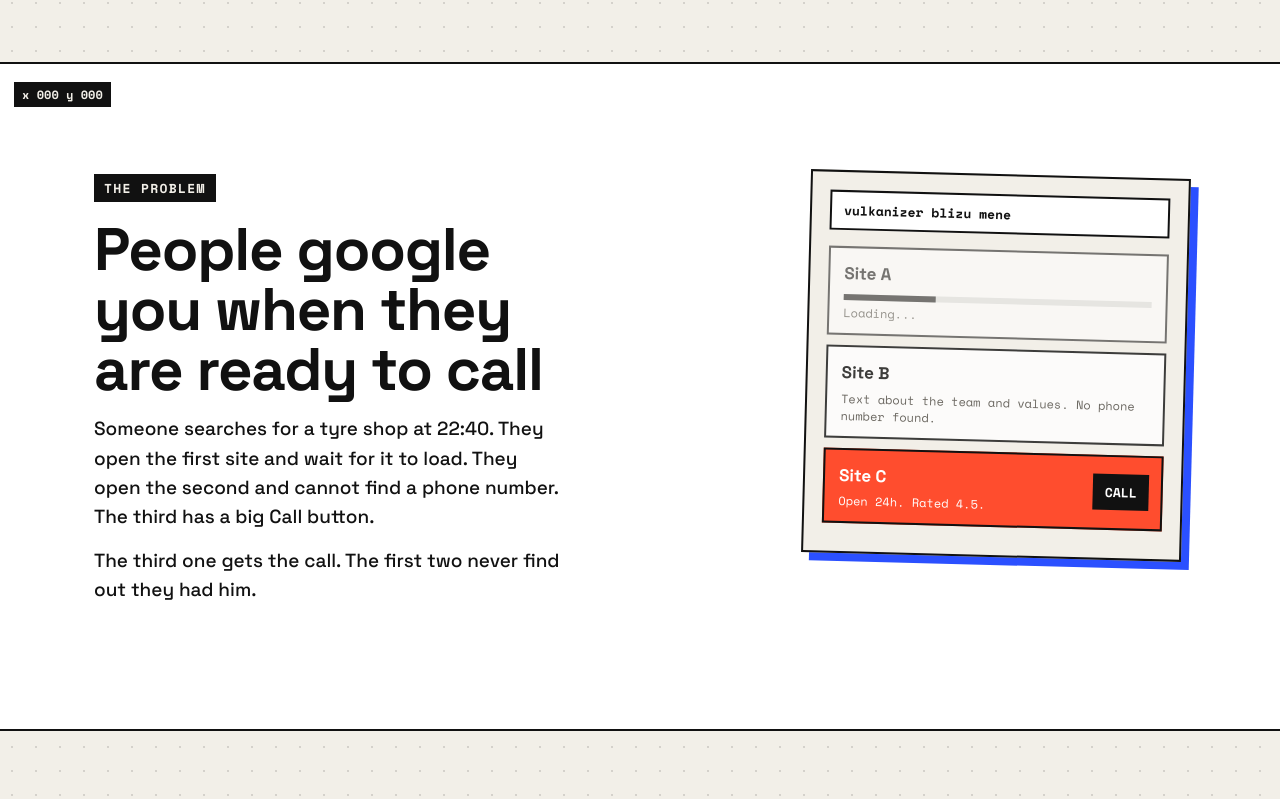
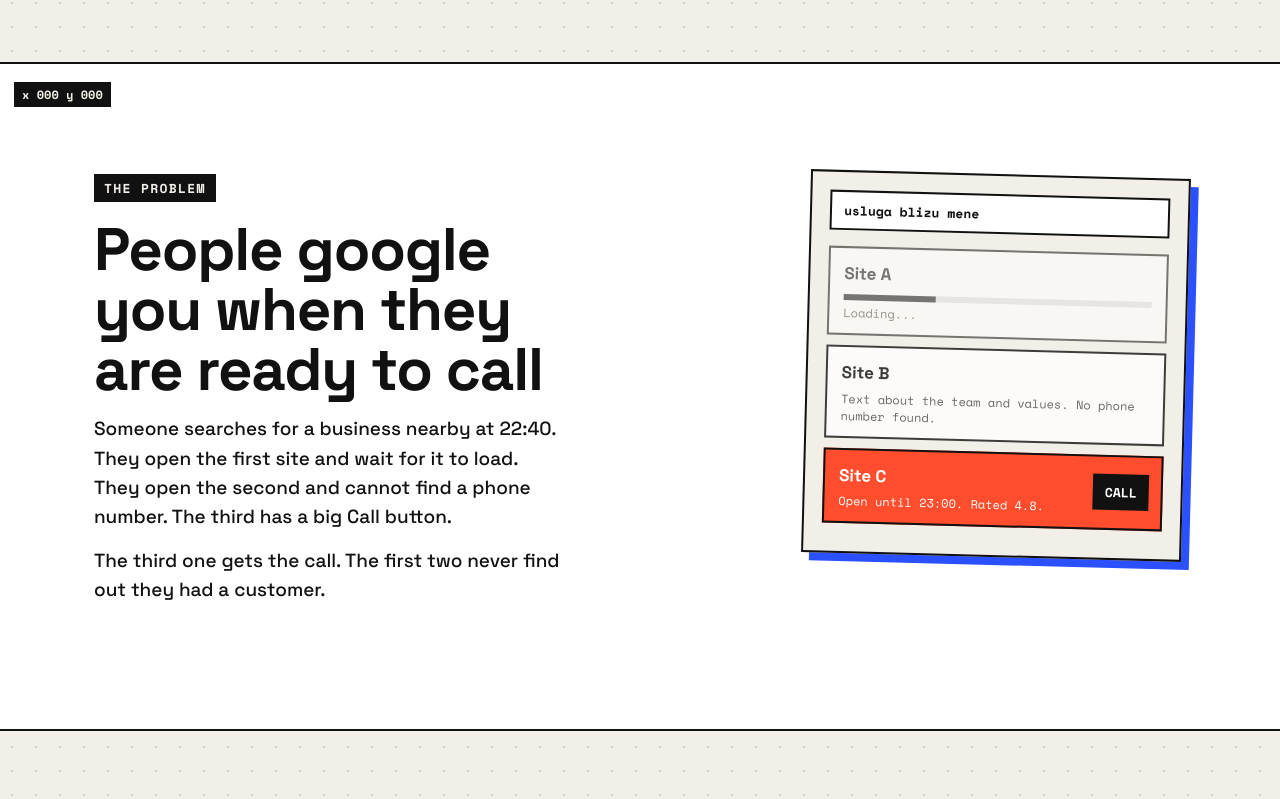
Before and after one commit to dejanapopovicc-ctrl/dr-markovic-sajt, a plain HTML site: page kiku-digital/index.html in a window 1280 px wide. Shown: the part 681-1480 px from the top of the page. Drawn offline with nearby package versions, Linux system fonts and the light colour scheme.

Commit message:
kiku: generic problem scenario
Co-Authored-By: Claude Sonnet 5.5 <noreply@anthropic.com>
Claude-Session: https://claude.ai/code/session_01V3JmGBF9gH4uU2Pj2Q4oNs

```diff
--- a/kiku-digital/index.html
+++ b/kiku-digital/index.html
@@ -4,7 +4,7 @@
 <title>kiku digital | Sajtovi za lokalne biznise u Srbiji</title><meta name="description" content="Sajt na kom se odmah vidi šta radiš i kako da te pozovu. Pet godina iskustva, srpski i engleski, radi na telefonu."><meta name="robots" content="noindex, nofollow">
 <link rel="preconnect" href="https://wsrv.nl" crossorigin><link rel="preconnect" href="https://fonts.googleapis.com"><link rel="preconnect" href="https://fonts.gstatic.com" crossorigin>
 <link href="https://fonts.googleapis.com/css2?family=Space+Grotesk:wght@500;700&family=Space+Mono:wght@400;700&display=swap" rel="stylesheet">
-<link rel="stylesheet" href="style.css?v=5"></head>
+<link rel="stylesheet" href="style.css?v=6"></head>
 <body data-title-sr="kiku digital | Sajtovi za lokalne biznise u Srbiji" data-title-en="kiku digital | Websites for local businesses in Serbia"><header class="top"><div class="wrap nb"><a class="logo" href="#top">kiku<i>.</i>digital</a><nav id="links"><a href="#dobijas"><span class="sr">Šta dobijaš</span><span class="en">What you get</span></a><a href="#radovi"><span class="sr">Radovi</span><span class="en">Work</span></a><a href="#proces"><span class="sr">Proces</span><span class="en">Process</span></a><a href="#kontakt"><span class="sr">Kontakt</span><span class="en">Contact</span></a></nav>
 <div class="lang" role="group" aria-label="Language"><button data-l="sr">SR</button><button data-l="en">EN</button></div><button class="burger" aria-label="Menu">&#9776;</button></div></header><main><section class="hero" id="top"><div class="wrap"><p class="kick"><span class="sr">Web dizajn za lokalne biznise u Srbiji</span><span class="en">Web design for local businesses in Serbia</span></p>
 <h1><span class="sr">Sajt na kom se odmah vidi šta radiš i kako da te pozovu</span><span class="en">A website that shows right away what you do and how to call you</span></h1>
@@ -12,12 +12,12 @@
 <div class="cta2"><a class="btn" href="#kontakt"><span class="sr">Zatraži predlog sajta</span><span class="en">Ask for a site proposal</span></a><a class="lnk" href="#radovi"><span class="sr">Pogledaj radove</span><span class="en">See the work</span></a></div></div></section>
 
 <section class="prob" id="problem"><div class="wrap two"><div><span class="eyebrow"><span class="sr">Problem</span><span class="en">The problem</span></span><h2><span class="sr">Ljudi te guglaju kad su spremni da zovu</span><span class="en">People google you when they are ready to call</span></h2>
-<p><span class="sr">Neko u 22:40 traži vulkanizer. Otvori prvi sajt i čeka da se učita. Otvori drugi i ne nađe broj telefona. Treći ima veliko dugme Pozovi.</span><span class="en">Someone searches for a tyre shop at 22:40. They open the first site and wait for it to load. They open the second and cannot find a phone number. The third has a big Call button.</span></p>
-<p><span class="sr">Treći dobija poziv. Prva dva nikad ne saznaju da su ga imala.</span><span class="en">The third one gets the call. The first two never find out they had him.</span></p></div>
-<div class="phone" aria-hidden="true"><div class="q">vulkanizer blizu mene</div>
+<p><span class="sr">Neko u 22:40 traži nekoga u svom kraju. Otvori prvi sajt i čeka da se učita. Otvori drugi i ne nađe broj telefona. Treći ima veliko dugme Pozovi.</span><span class="en">Someone searches for a business nearby at 22:40. They open the first site and wait for it to load. They open the second and cannot find a phone number. The third has a big Call button.</span></p>
+<p><span class="sr">Treći dobija poziv. Prva dva nikad ne saznaju da su imala mušteriju.</span><span class="en">The third one gets the call. The first two never find out they had a customer.</span></p></div>
+<div class="phone" aria-hidden="true"><div class="q">usluga blizu mene</div>
 <div class="res r1"><b><span class="sr">Sajt A</span><span class="en">Site A</span></b><span class="ld"><i></i></span><small><span class="sr">Učitava se...</span><span class="en">Loading...</span></small></div>
 <div class="res r2"><b><span class="sr">Sajt B</span><span class="en">Site B</span></b><small><span class="sr">Tekst o timu i vrednostima. Broj telefona nije nađen.</span><span class="en">Text about the team and values. No phone number found.</span></small></div>
-<div class="res r3"><b><span class="sr">Sajt C</span><span class="en">Site C</span></b><small><span class="sr">Radi 24h. Ocena 4,5.</span><span class="en">Open 24h. Rated 4.5.</span></small><em><span class="sr">Pozovi</span><span class="en">Call</span></em></div></div></div></section>
+<div class="res r3"><b><span class="sr">Sajt C</span><span class="en">Site C</span></b><small><span class="sr">Otvoreno do 23h. Ocena 4,8.</span><span class="en">Open until 23:00. Rated 4.8.</span></small><em><span class="sr">Pozovi</span><span class="en">Call</span></em></div></div></div></section>
 
 <section class="sol" id="resenje"><div class="wrap"><span class="eyebrow"><span class="sr">Rešenje</span><span class="en">The fix</span></span><h2><span class="sr">Sajt koji odgovara na tri pitanja</span><span class="en">A site that answers three questions</span></h2><div class="sv"><article><span class="n">01</span><h3><span class="sr">Šta radiš?</span><span class="en">What do you do?</span></h3><p><span class="sr">Na prvom ekranu piše čime se baviš i gde. Bez priče o timu i vrednostima.</span><span class="en">The first screen says what you do and where. No story about teams and values.</span></p></article><article><span class="n">02</span><h3><span class="sr">Mogu li da ti verujem?</span><span class="en">Can I trust you?</span></h3><p><span class="sr">Ocena sa Google mapa, tvoje usluge i pravi podaci. Sve što čovek proveri pre poziva.</span><span class="en">Your Google rating, your services and real details. Everything a person checks before calling.</span></p></article><article><span class="n">03</span><h3><span class="sr">Kako da te pozovem?</span><span class="en">How do I call you?</span></h3><p><span class="sr">Dugme Pozovi, mapa i radno vreme su na svakom ekranu.</span><span class="en">A Call button, the map and the opening hours are on every screen.</span></p></article></div></div></section>
 
@@ -58,4 +58,4 @@
 <a class="btn big" href="mailto:ZAMENI@EMAIL"><span class="sr">Pošalji link</span><span class="en">Send a link</span></a></div></section>
 
 <section class="warn" id="upozorenje"><div class="wrap"><p><span class="sr">Ako sajt ostane isti, ostaje i ovo: neko te traži u 22:40, ne nađe broj i pozove komšiju.</span><span class="en">If the site stays the same, so does this: someone looks for you at 22:40, cannot find a number and calls your neighbour.</span></p>
-<p class="ps"><b>P.S.</b> <span class="sr">Ne moraš da znaš ništa o sajtovima. Pošalji link i reci čime se baviš. Ostalo radim ja.</span><span class="en">You do not need to know anything about websites. Send a link and tell me what you do. I handle the rest.</span></p></div></section></main><footer><div class="wrap big"><div class="wm" aria-hidden="true">kiku<i>.</i>digital</div></div><div class="wrap"><span>kiku digital</span><span><span class="sr">Radovi su koncept demo sajtovi.</span><span class="en">The work shown is concept demo sites.</span></span></div></footer><div class="xy" id="xy" aria-hidden="true">x 000 y 000</div><script src="app.js?v=5" defer></script></body></html>
+<p class="ps"><b>P.S.</b> <span class="sr">Ne moraš da znaš ništa o sajtovima. Pošalji link i reci čime se baviš. Ostalo radim ja.</span><span class="en">You do not need to know anything about websites. Send a link and tell me what you do. I handle the rest.</span></p></div></section></main><footer><div class="wrap big"><div class="wm" aria-hidden="true">kiku<i>.</i>digital</div></div><div class="wrap"><span>kiku digital</span><span><span class="sr">Radovi su koncept demo sajtovi.</span><span class="en">The work shown is concept demo sites.</span></span></div></footer><div class="xy" id="xy" aria-hidden="true">x 000 y 000</div><script src="app.js?v=6" defer></script></body></html>
```
